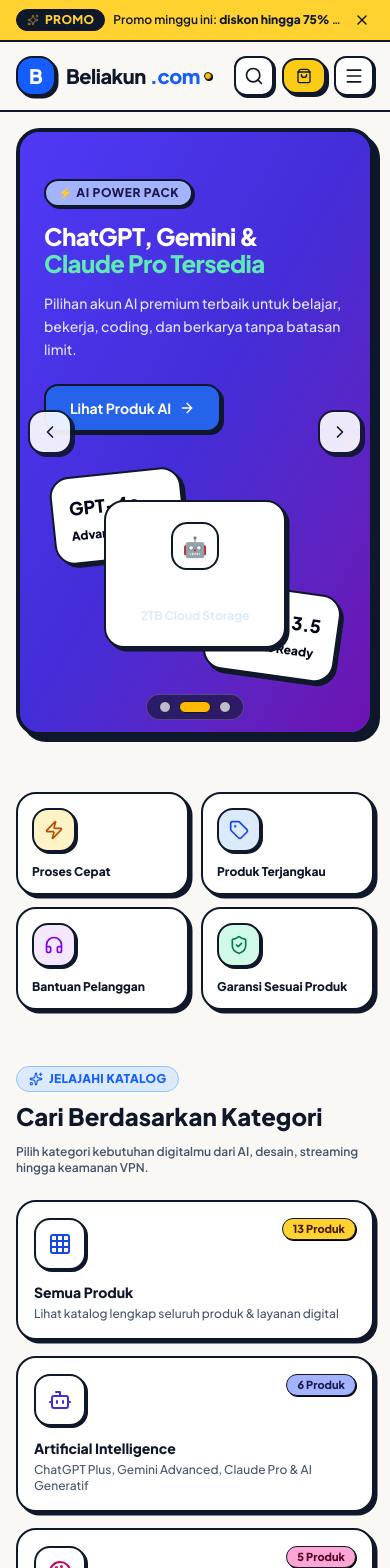
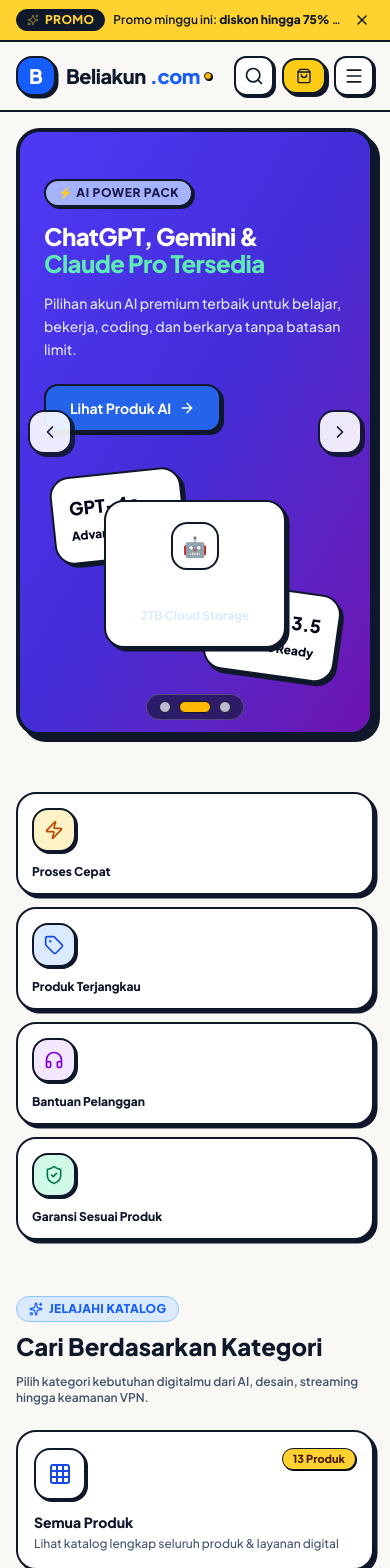
Before and after one commit to nabilrobbani84-debug/BeliAkun, a Next.js app: page / in a window 390 px wide. Shown: the top 1568 px of the page. Built offline with nearby package versions, Linux system fonts and the light colour scheme.

Commit message:
Enhance responsiveness for all screen sizes (mobile, tablet, desktop, ultra-wide)

```diff
--- a/components/BenefitList.tsx
+++ b/components/BenefitList.tsx
@@ -19,7 +19,7 @@
 
   return (
     <section className="w-full max-w-[1600px] mx-auto px-4 sm:px-6 py-2">
-      <div className="grid grid-cols-2 md:grid-cols-4 gap-3 sm:gap-4">
+      <div className="grid grid-cols-1 sm:grid-cols-2 md:grid-cols-4 gap-3 sm:gap-4">
         {BENEFITS.map((item) => (
           <div
             key={item.id}
--- a/components/FlashSaleSection.tsx
+++ b/components/FlashSaleSection.tsx
@@ -82,7 +82,7 @@
         </div>
 
         {/* Product Cards for Flash Sale */}
-        <div className="grid grid-cols-2 md:grid-cols-4 xl:grid-cols-5 gap-3 sm:gap-4 mb-6">
+        <div className="grid grid-cols-1 sm:grid-cols-2 md:grid-cols-4 xl:grid-cols-5 gap-3 sm:gap-4 mb-6">
           {flashSaleItems.map((item) => {
             const pkg =
               item.packages.find((p) => p.id === item.defaultPackageId) || item.packages[0];
--- a/components/ProductGrid.tsx
+++ b/components/ProductGrid.tsx
@@ -36,7 +36,7 @@
       </div>
 
       {/* Grid */}
-      <div className="grid grid-cols-2 md:grid-cols-3 lg:grid-cols-4 xl:grid-cols-5 2xl:grid-cols-6 gap-3 sm:gap-5">
+      <div className="grid grid-cols-1 sm:grid-cols-2 md:grid-cols-3 lg:grid-cols-4 xl:grid-cols-5 2xl:grid-cols-6 gap-3 sm:gap-5">
         {products.map((product) => (
           <ProductCard
             key={product.id}
--- a/components/ProductTabs.tsx
+++ b/components/ProductTabs.tsx
@@ -74,7 +74,7 @@
         initial={{ opacity: 0, y: 10 }}
         animate={{ opacity: 1, y: 0 }}
         transition={{ duration: 0.2 }}
-        className="grid grid-cols-2 md:grid-cols-3 lg:grid-cols-4 gap-3 sm:gap-5"
+        className="grid grid-cols-1 sm:grid-cols-2 md:grid-cols-3 lg:grid-cols-4 xl:grid-cols-5 2xl:grid-cols-6 gap-3 sm:gap-5"
       >
         {filteredProducts.map((product) => (
           <ProductCard
```
